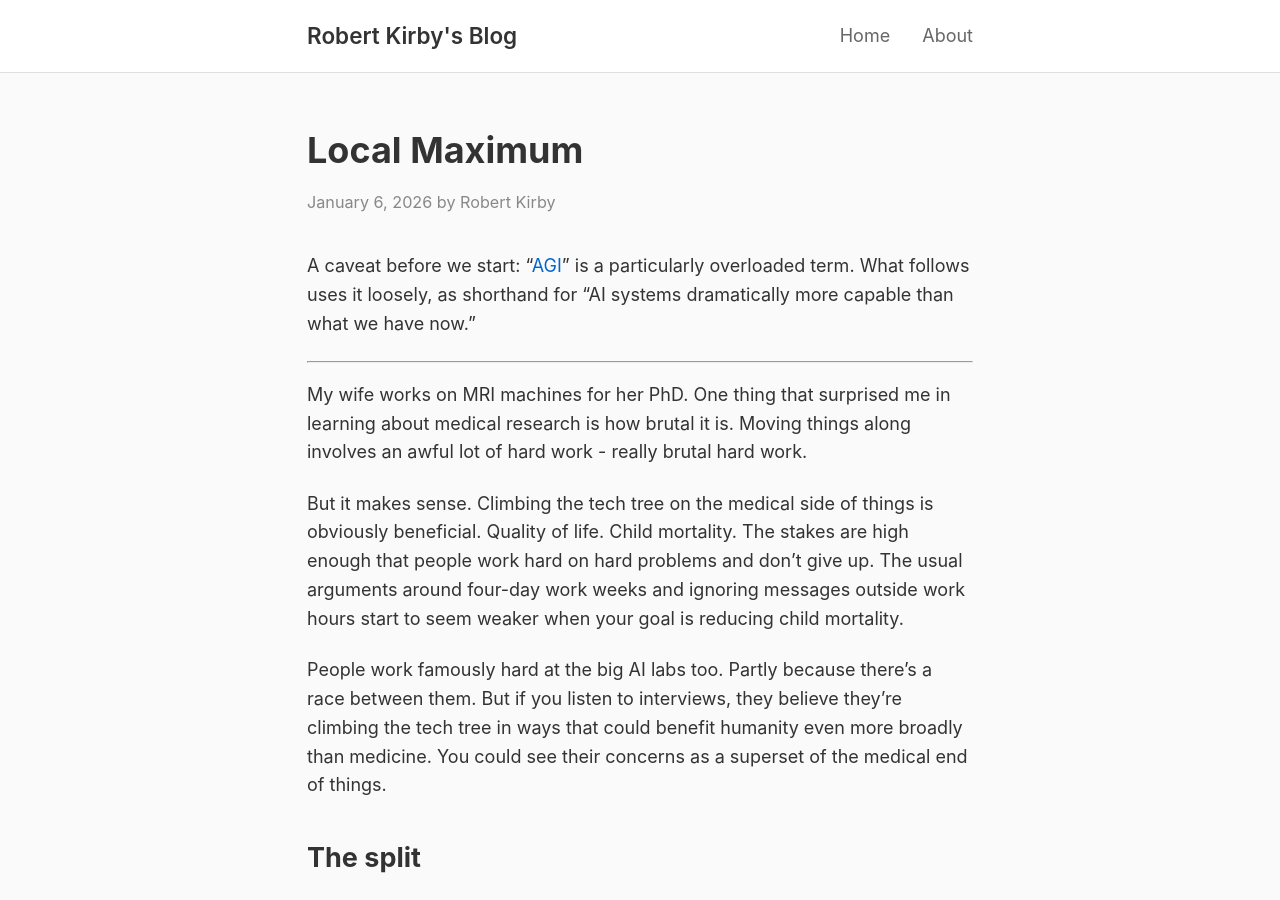
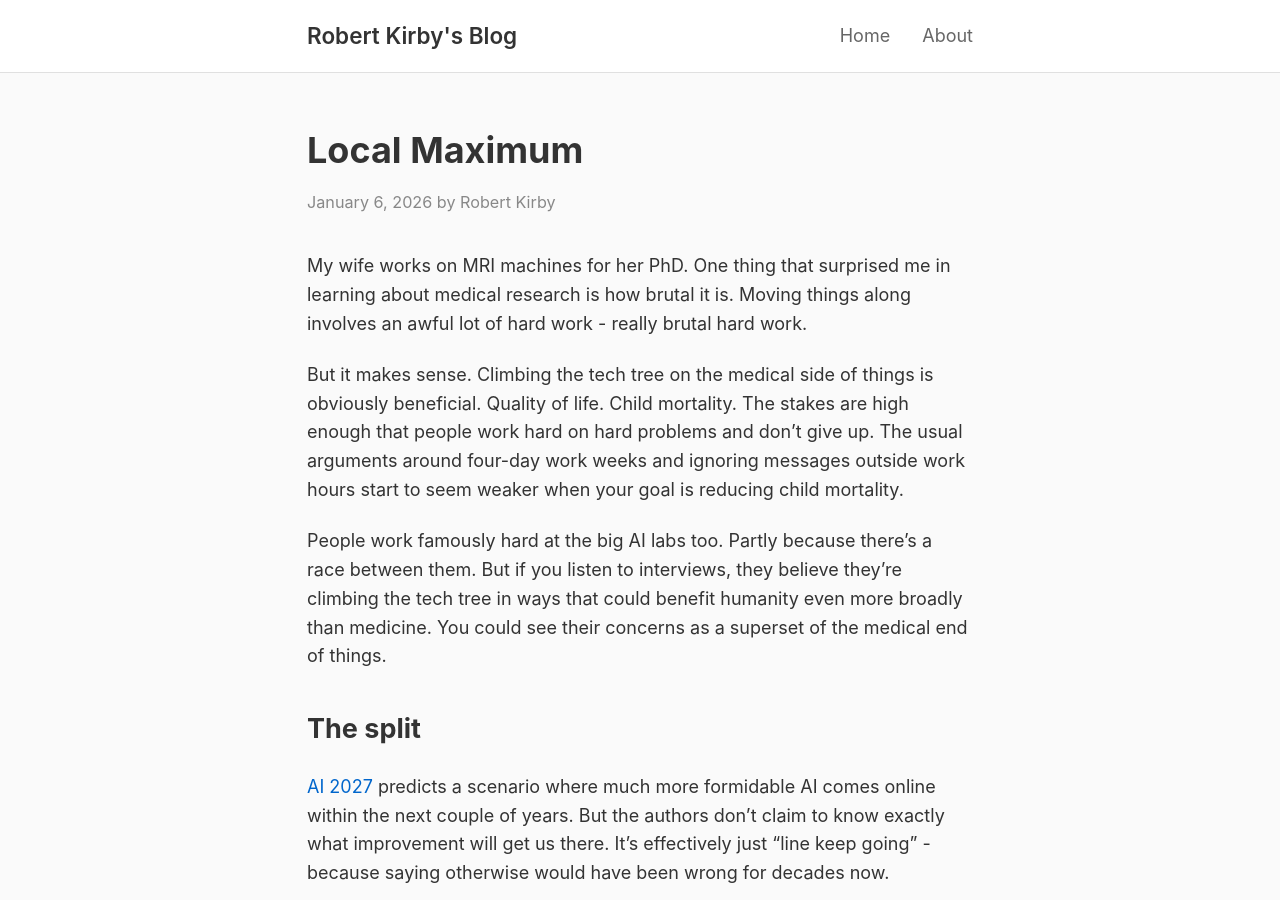
Before and after one commit to rob137/rob137.github.io, a Jekyll site: the page built from _posts/2026-01-06-local-maximum.md, in a window 1280 px wide and 900 px high. Built offline with Jekyll 4.4.1, drawn with Linux system fonts in a browser that asks for light colours.

Commit message:
Remove repeated AGI caveat

```diff
--- a/_posts/2026-01-06-local-maximum.md
+++ b/_posts/2026-01-06-local-maximum.md
@@ -4,10 +4,6 @@ title: "Local Maximum"
 date: 2026-01-06 08:00:00 +0000
 tags: [ai, scaling, predictions, uncertainty]
 excerpt: "The industry is split between 'foom' and 'it's so over'. Both camps have serious people in them."
----
-
-A caveat before we start: "[AGI](/2026/01/05/gateway-drug/)" is a particularly overloaded term. What follows uses it loosely, as shorthand for "AI systems dramatically more capable than what we have now."
-
 ---
 
 My wife works on MRI machines for her PhD. One thing that surprised me in learning about medical research is how brutal it is. Moving things along involves an awful lot of hard work - really brutal hard work.
```
